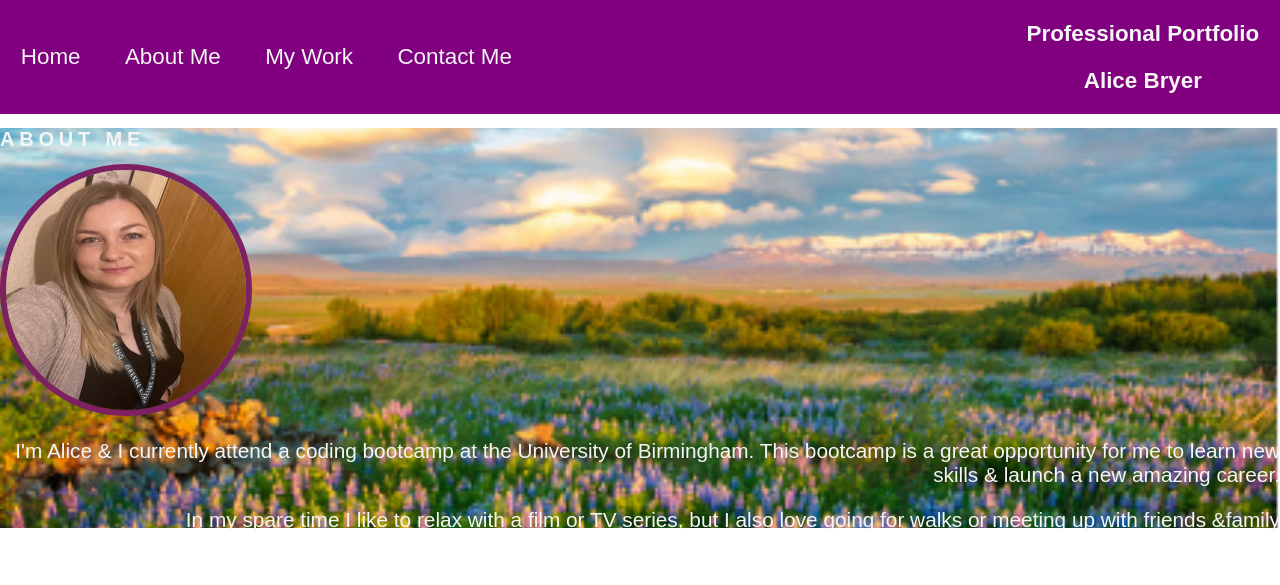
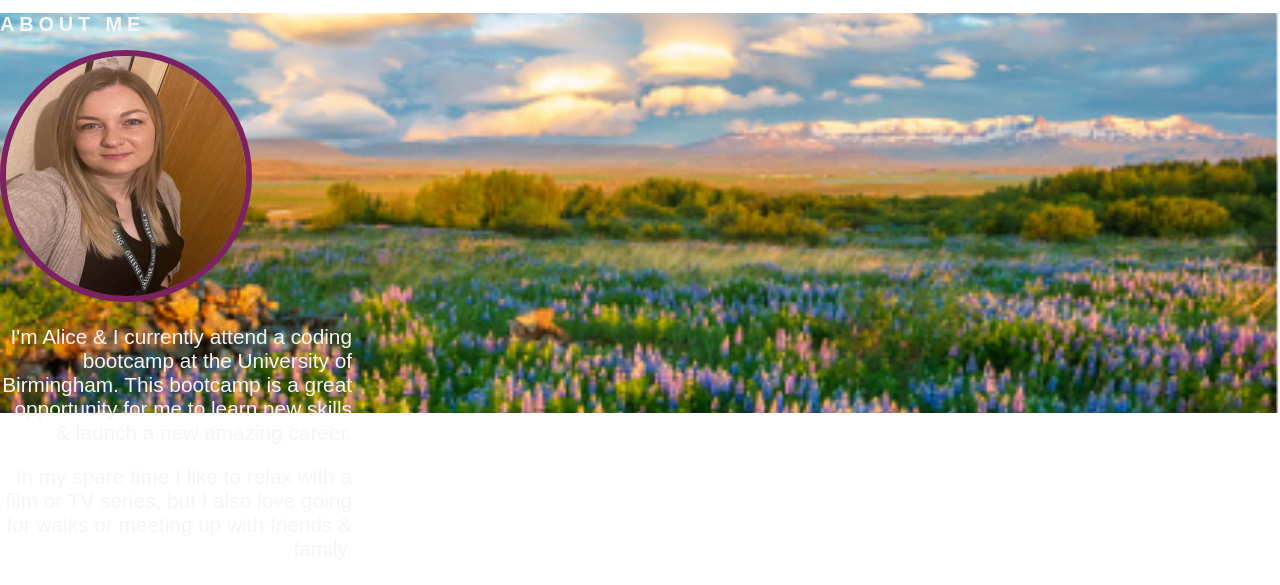
Before and after one commit to AliceBryer/Professional-Portfolio, a plain HTML site: page index.html in a window 1280 px wide. Drawn offline with Linux system fonts and the light colour scheme.

Commit message:
up to date changes

```diff
--- a/Assets/CSS/styles.css
+++ b/Assets/CSS/styles.css
@@ -10,6 +10,7 @@ body {
 header {
     background-color: purple;
     width:100%;
+    position:fixed;
 }
 .nav-items {
     color:whitesmoke;
@@ -33,6 +34,7 @@ header {
     background-position: center;
     background-size:cover;
     color:whitesmoke;
+    position:relative
 }
 
 .img-me {
@@ -54,4 +56,10 @@ header {
 .info-para {
     font-size: 1.3rem;
     text-align: right;
+    position:absolute;
+    justify-content: space-between;
 }
+
+.info-para p {
+    width:22rem;
+}
--- a/index.html
+++ b/index.html
@@ -34,7 +34,7 @@
         </div>
    <div class="info-para">
     <p>I'm Alice & I currently attend a coding bootcamp at the University of Birmingham. This bootcamp is a great opportunity for me to learn new skills & launch a new amazing career. </p>
-    <p>In my spare time I like to relax with a film or TV series, but I also love going for walks or meeting up with friends &amp;family</p>
+    <p>In my spare time I like to relax with a film or TV series, but I also love going for walks or meeting up with friends &amp; family.</p>
    </div>
 </div>
 
```
